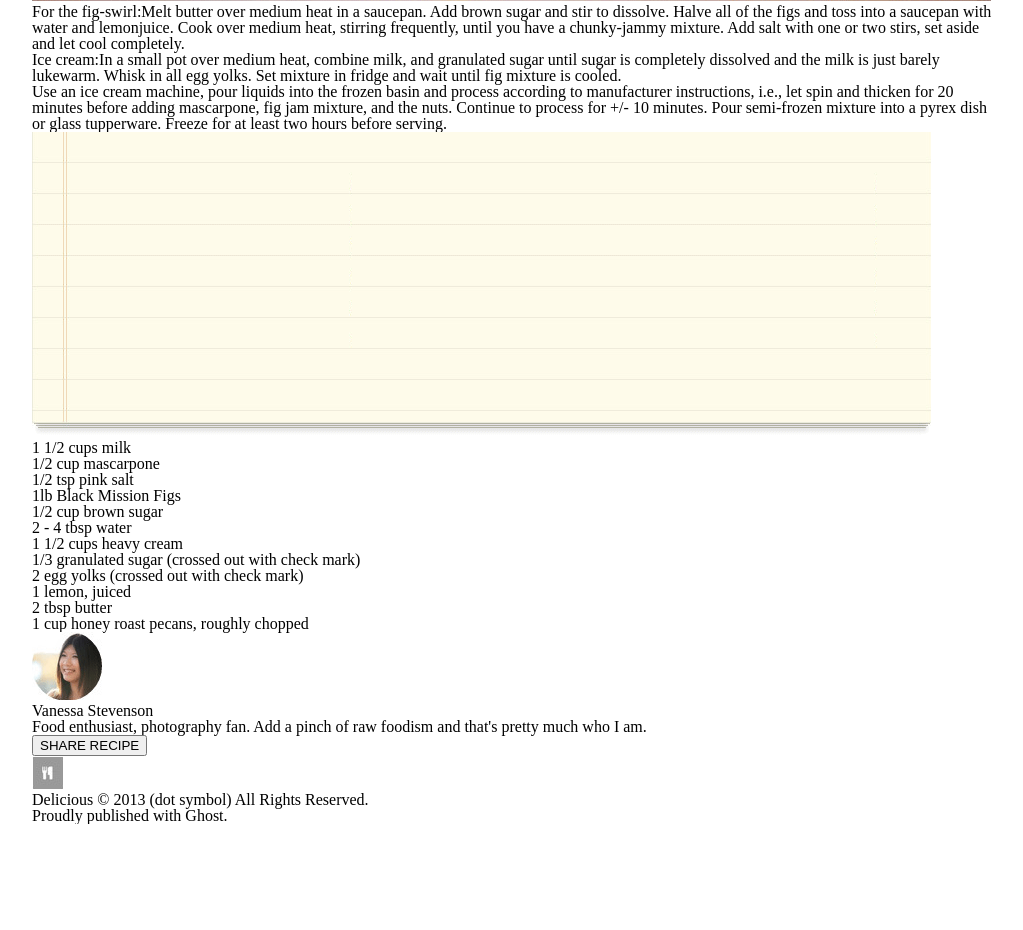
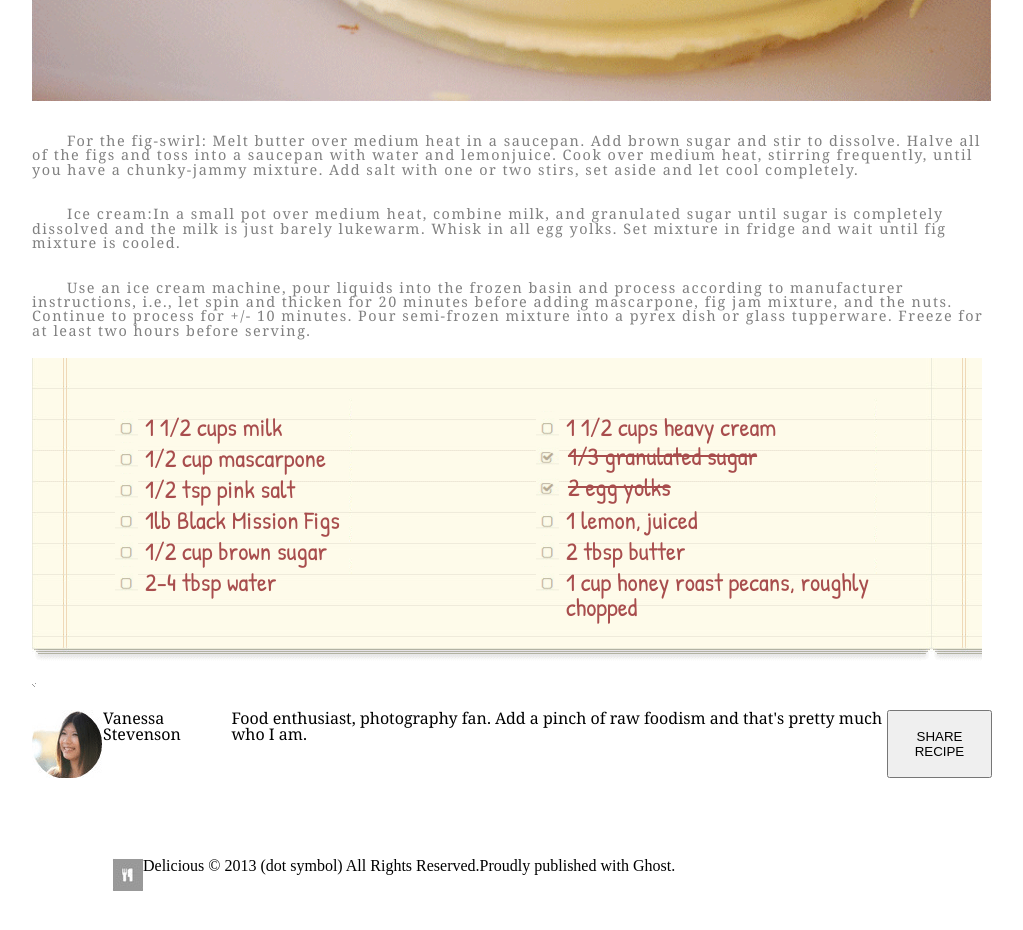
Before and after one commit to hkimbrough22/chocolate-pizza, a plain HTML site: page index.html in a window 1280 px wide. Shown: the part 880-1810 px from the top of the page, without its empty margins (128-1151 px from the left). Before the commit the page ends 1704 px from the top, so only its background shows below. Drawn offline with nearby package versions, Linux system fonts and the light colour scheme.

Commit message:
4th Hour

```diff
--- a/css/style.css
+++ b/css/style.css
@@ -28,6 +28,13 @@ header nav img:nth-child(7) {
   margin-left: 10px;
 }
 
+#border1 {
+  Margin-top: 5px;
+  margin-bottom: 80px;
+  width: 40px;
+  height: 12px;
+}
+
 section div {
   display: flex;
   justify-content: space-between;
@@ -54,6 +61,17 @@ section div p {
   align-self: flex-end;
 }
 
+#p1, #p2, #p3 {
+  color: gray;
+  font-size: .9em;
+  text-indent: 35px;
+  margin-top: 30px;
+  font-family: 'Noto Serif', serif;
+  letter-spacing: 1.5px;
+  font-weight:590;
+
+}
+
 section article {
   margin-top: 25px;
 }
@@ -61,3 +79,54 @@ section article {
 article img {
   width: 960px;
 }
+
+#leftUl, #rightUl {
+  flex-direction: column;
+  height: 150px;
+  justify-content: space-around;
+
+}
+
+ul {
+  display: flex;
+  background-image: url("/img/list-bg.png");
+  height: 256px;
+  width: 950px;
+  justify-content: space-around;
+  padding-top: 49px;
+  margin-top: 20px;
+  font-family: 'Patrick Hand', cursive;
+  font-weight: ;
+  color: rgb(168, 77, 77);
+  font-size: 25px;
+
+}
+
+li {
+  list-style-image: url("/img/check-box.PNG");
+  margin-top: 4px;
+  margin-bottom: -2px
+}
+
+#sugar, #egg {
+  list-style-image: url("/img/check-box-checked.PNG");
+  padding: 2px;
+  text-decoration: line-through;}
+
+  #border2 {
+   margin-top: 20px ;
+   margin-bottom: 20px;
+  }
+
+  #vanessa {
+    display: flex;
+    justify-content: start;
+    font-family: 'Noto Serif', serif;
+  }
+
+  footer {
+  display: flex;
+  justify-content: unset;
+  text-align: center;
+  margin: 80px
+  }
--- a/index.html
+++ b/index.html
@@ -13,6 +13,9 @@
     <link rel="preconnect" href="https://fonts.googleapis.com">
     <link rel="preconnect" href="https://fonts.gstatic.com" crossorigin>
     <link href="https://fonts.googleapis.com/css2?family=Patrick+Hand&display=swap" rel="stylesheet">
+    <link rel="preconnect" href="https://fonts.googleapis.com">
+    <link rel="preconnect" href="https://fonts.gstatic.com" crossorigin>
+    <link href="https://fonts.googleapis.com/css2?family=Noto+Serif&display=swap" rel="stylesheet">
     <link rel="stylesheet" href="./css/reset.css">
     <link rel="stylesheet" href="./css/style.css">
 
@@ -42,6 +45,9 @@
     </header>
     <main>
       <section>
+        <img id= "border1" src="./img/hr-img.png" alt="">
+      </section>
+      <section>
         <div>
           <div id = "innerMainSectionDiv">
             <h2>Chocolate Pizza</h2>
@@ -54,38 +60,46 @@
         </div>
         <article>
           <img src="img/choco-pizza.png">
-          <p>For the fig-swirl:Melt butter over medium heat in a saucepan. Add brown sugar and stir to dissolve. Halve all of the figs and toss into a saucepan with water and lemonjuice. Cook over medium heat, stirring frequently, until you have a chunky-jammy mixture. Add salt with one or two stirs, set aside and let cool completely.</p>
-          <p>Ice cream:In a small pot over medium heat, combine milk, and granulated sugar until sugar is completely dissolved and the milk is just barely lukewarm. Whisk in all egg yolks. Set mixture in fridge and wait until fig mixture is cooled.</p>
-          <p>Use an ice cream machine, pour liquids into the frozen basin and process according to manufacturer instructions, i.e., let spin and thicken for 20 minutes before adding mascarpone, fig jam mixture, and the nuts. Continue to process for +/- 10 minutes. Pour semi-frozen mixture into a pyrex dish or glass tupperware. Freeze for at least two hours before serving.</p>
+          <p id="p1">For the fig-swirl: Melt butter over medium heat in a saucepan. Add brown sugar and stir to dissolve. Halve all of the figs and toss into a saucepan with water and lemonjuice. Cook over medium heat, stirring frequently, until you have a chunky-jammy mixture. Add salt with one or two stirs, set aside and let cool completely.</p>
+          <p id="p2">Ice cream:In a small pot over medium heat, combine milk, and granulated sugar until sugar is completely dissolved and the milk is just barely lukewarm. Whisk in all egg yolks. Set mixture in fridge and wait until fig mixture is cooled.</p>
+          <p id="p3">Use an ice cream machine, pour liquids into the frozen basin and process according to manufacturer instructions, i.e., let spin and thicken for 20 minutes before adding mascarpone, fig jam mixture, and the nuts. Continue to process for +/- 10 minutes. Pour semi-frozen mixture into a pyrex dish or glass tupperware. Freeze for at least two hours before serving.</p>
         </article>
       </section>
       <section>
-        <img src="./img/list-bg.png">
+        <!-- <img src="./img/list-bg.png"> -->
+
         <ul>
+          <div id= "leftUl">
             <li>1 1/2 cups milk</li>
             <li>1/2 cup mascarpone</li>
             <li>1/2 tsp pink salt</li>
             <li>1lb Black Mission Figs</li>
             <li>1/2 cup brown sugar</li>
-          <li>2 - 4 tbsp water</li>
+            <li>2-4 tbsp water</li>
+          </div>
+          <div id= "rightUl">
             <li>1 1/2 cups heavy cream</li>
-          <li>1/3 granulated sugar (crossed out with check mark)</li>
-          <li>2 egg yolks (crossed out with check mark)</li>
+            <li id= "sugar">1/3 granulated sugar</li>
+            <li id="egg">2 egg yolks</li>
             <li>1 lemon, juiced</li>
             <li>2 tbsp butter</li>
-          <li>1 cup honey roast pecans, roughly chopped</li>
+            <li>1 cup honey roast pecans, roughly<br> chopped</li>
+          </div>
         </ul>
       </section>
       <section>
+        <img id="border2" src="./img/hr-img.png">
+      </section>
+      <section id="vanessa">
         <img src="./img/van-pic.png">
-        <h3>Vanessa Stevenson</h3>
+        <h3>Vanessa Stevenson</h3><br>
         <p>Food enthusiast, photography fan. Add a pinch of raw foodism and that's pretty much who I am.</p>
         <button>SHARE RECIPE</button>
       </section>
     </main>
     <footer>
       <img src="./img/small-logo.png">
-      <p>Delicious &copy; 2013 (dot symbol) All Rights Reserved.</p>
+      <p>Delicious &copy; 2013 (dot symbol) All Rights Reserved.</p><br>
       <p>Proudly published with Ghost.</p>
     </footer>
   </body>
```
Also changed, not shown: img/check-box-checked.PNG (added), img/check-box.PNG (added). Lines whose indentation alone changed are shown as unchanged.
